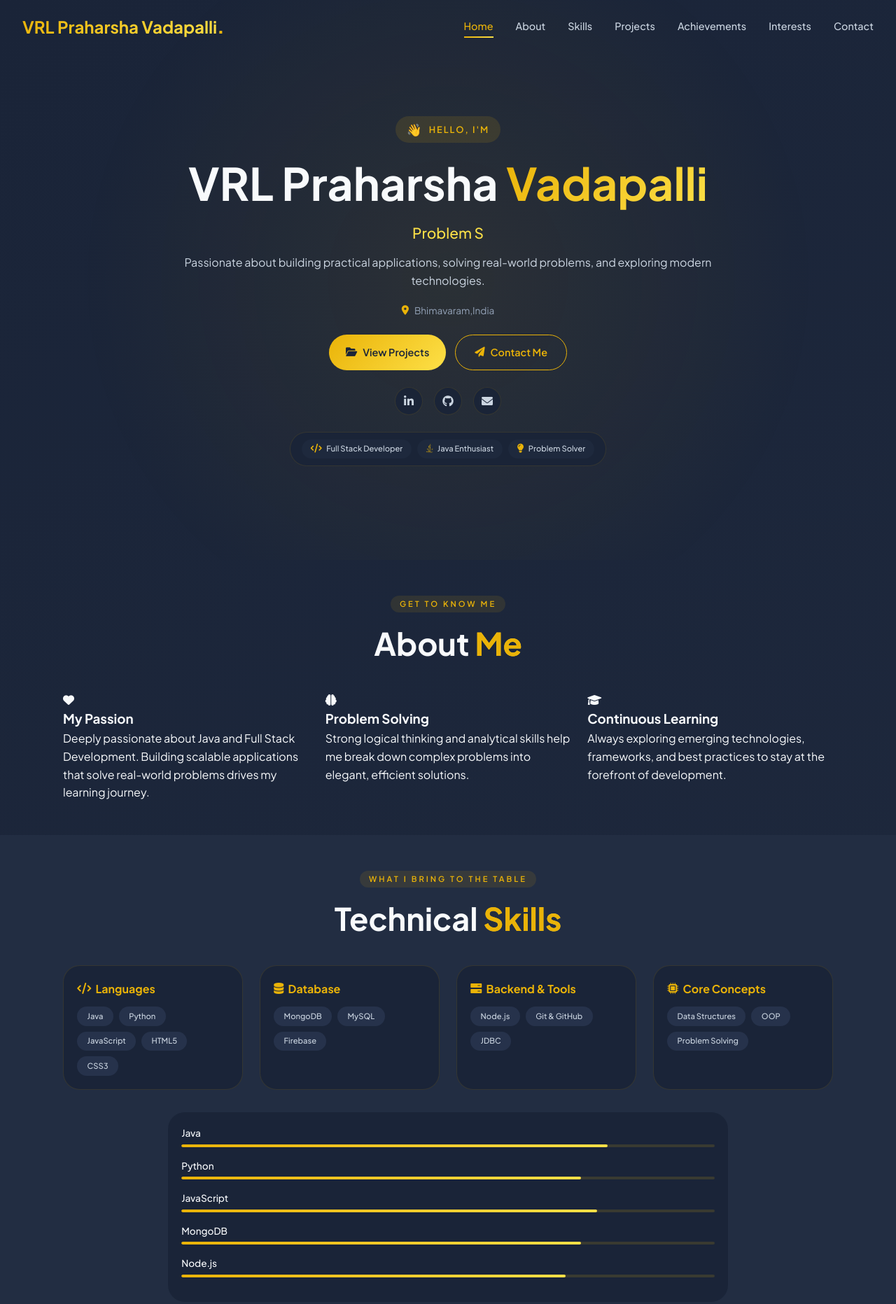
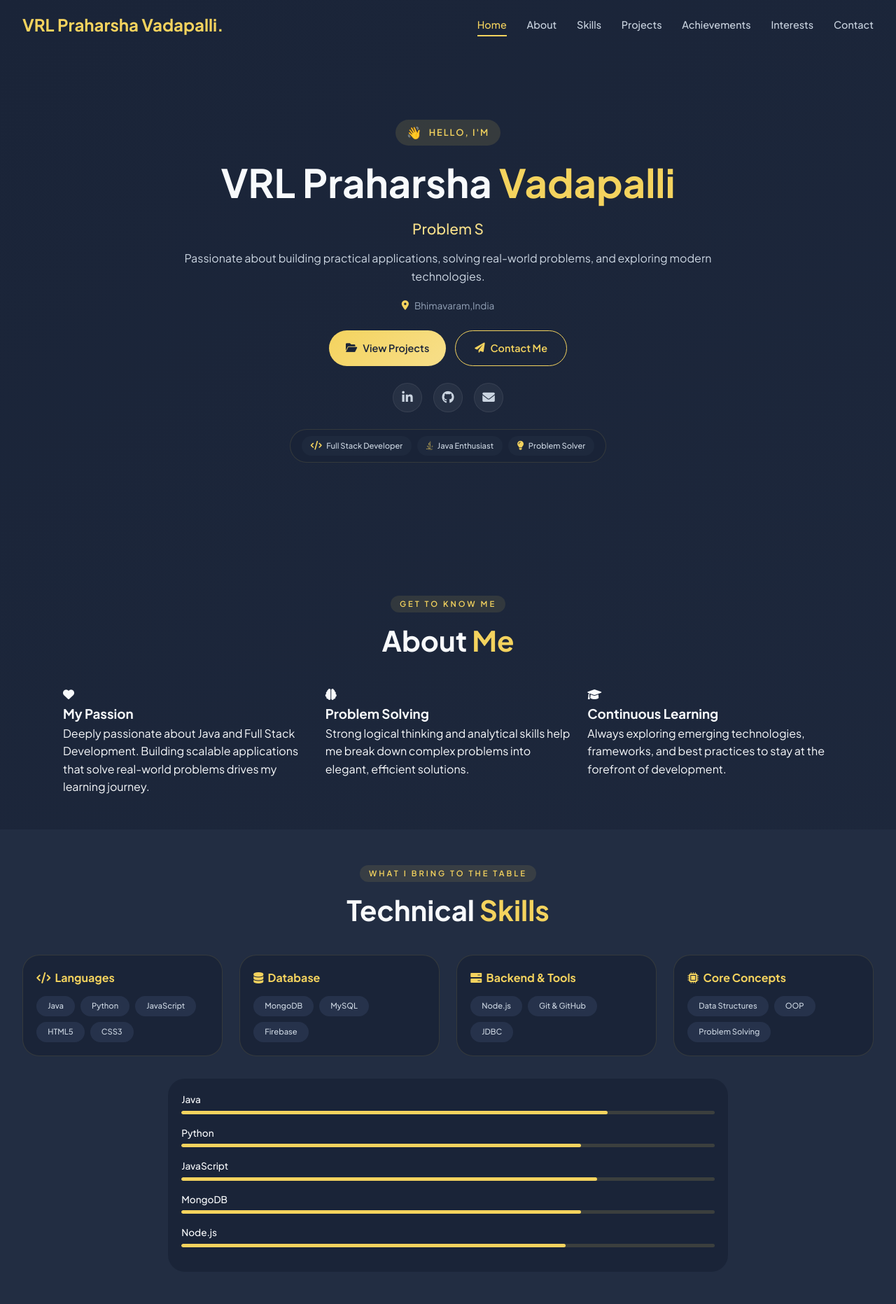
Before and after one commit to prahi-7/FUTURE_FS_O1, a plain HTML site: page frontend/index.html in a window 1280 px wide. Shown: the top 1863 px of the page at 70% size. Drawn offline with Linux system fonts and the light colour scheme.

Commit message:
Ui improved

```diff
--- a/frontend/style.css
+++ b/frontend/style.css
@@ -1,20 +1,20 @@
-/* ===== DEEP NAVY & GOLD - PROFESSIONAL DARK THEME ===== */
-/* Decreased navy intensity | Mobile optimized | No moving icons */
+/* ===== DEEP NAVY & SOFT GOLD - PROFESSIONAL DARK THEME ===== */
+/* Softer yellow | Mobile optimized | Clean social icons */
 
 :root {
-    /* ===== BACKGROUNDS - Softer Navy ===== */
+    /* ===== BACKGROUNDS ===== */
     --bg-primary: #1A2438;
     --bg-secondary: #222D42;
     --bg-tertiary: #2A3650;
     --bg-soft: #2E3A58;
     --bg-card: rgba(34, 45, 66, 0.95);
 
-    /* ===== GOLD ACCENTS ===== */
-    --gold-deep: #B8860B;
-    --gold-rich: #D4A017;
-    --gold-primary: #EAB308;
-    --gold-light: #FDE047;
-    --gold-soft: #FEF08A;
+    /* ===== SOFT GOLD ACCENTS (Softer yellow) ===== */
+    --gold-deep: #C49A1A;
+    --gold-rich: #D4AA1A;
+    --gold-primary: #F4D35E;
+    --gold-light: #F7DF8A;
+    --gold-soft: #FAEBB5;
 
     /* ===== TEXT COLORS ===== */
     --text-primary: #F8FAFC;
@@ -23,20 +23,19 @@
     --text-light: #64748B;
 
     /* ===== GRADIENTS ===== */
-    --gradient-primary: linear-gradient(135deg, #EAB308, #FDE047);
+    --gradient-primary: linear-gradient(135deg, #F4D35E, #F7DF8A);
     --gradient-secondary: linear-gradient(135deg, #1A2438, #222D42);
     --gradient-bg: linear-gradient(145deg, #1A2438 0%, #222D42 100%);
-    --gradient-glow: radial-gradient(circle at center, rgba(234, 179, 8, 0.08) 0%, rgba(26, 36, 56, 0) 70%);
 
     /* ===== GLASS EFFECTS ===== */
     --glass-dark: rgba(26, 36, 56, 0.9);
     --glass-medium: rgba(34, 45, 66, 0.8);
-    --glass-border: rgba(234, 179, 8, 0.12);
+    --glass-border: rgba(244, 211, 94, 0.12);
 
     /* ===== SHADOWS ===== */
     --shadow-sm: 0 4px 15px rgba(0, 0, 0, 0.2);
     --shadow-md: 0 8px 30px rgba(0, 0, 0, 0.25);
-    --shadow-gold: 0 8px 25px rgba(234, 179, 8, 0.1);
+    --shadow-gold: 0 8px 25px rgba(244, 211, 94, 0.08);
 
     /* ===== BORDERS ===== */
     --border-radius-sm: 10px;
@@ -65,26 +64,12 @@ body {
     color: var(--text-primary);
     line-height: 1.6;
     overflow-x: hidden;
-    position: relative;
-}
-
-/* ===== BACKGROUND GLOW (Static, no movement) ===== */
-body::before {
-    content: '';
-    position: fixed;
-    top: 0;
-    left: 0;
-    width: 100%;
-    height: 100%;
-    background: var(--gradient-glow);
-    pointer-events: none;
-    z-index: -1;
 }
 
 .container {
     max-width: 1280px;
     margin: 0 auto;
-    padding: 0 1.5rem;
+    padding: 0 1.2rem;
 }
 
 /* ===== NAVBAR ===== */
@@ -116,20 +101,12 @@ body::before {
     font-size: 1.5rem;
     font-weight: 700;
     text-decoration: none;
-    background: var(--gradient-primary);
-    -webkit-background-clip: text;
-    background-clip: text;
-    color: transparent;
-}
-
-.logo-dot {
     color: var(--gold-primary);
-    font-size: 1.7rem;
 }
 
 .nav-links {
     display: flex;
-    gap: 2rem;
+    gap: 1.8rem;
     list-style: none;
 }
 
@@ -149,7 +126,7 @@ body::before {
     left: 0;
     width: 0;
     height: 2px;
-    background: var(--gradient-primary);
+    background: var(--gold-primary);
     transition: width 0.3s ease;
 }
 
@@ -179,7 +156,7 @@ body::before {
     border-radius: 2px;
 }
 
-/* ===== HERO SECTION - MOBILE FIRST ===== */
+/* ===== HERO SECTION ===== */
 .hero {
     min-height: 100vh;
     display: flex;
@@ -212,7 +189,7 @@ body::before {
     font-weight: 600;
     letter-spacing: 2px;
     text-transform: uppercase;
-    background: rgba(234, 179, 8, 0.12);
+    background: rgba(244, 211, 94, 0.12);
     padding: 0.3rem 1rem;
     border-radius: 40px;
 }
@@ -229,10 +206,7 @@ body::before {
 }
 
 .gradient-text {
-    background: var(--gradient-primary);
-    -webkit-background-clip: text;
-    background-clip: text;
-    color: transparent;
+    color: var(--gold-primary);
 }
 
 .hero-role {
@@ -298,8 +272,8 @@ body::before {
     border: none;
 }
 
-.btn-primary:active {
-    transform: scale(0.97);
+.btn-primary:hover {
+    transform: translateY(-2px);
 }
 
 .btn-secondary {
@@ -308,10 +282,12 @@ body::before {
     color: var(--gold-primary);
 }
 
-.btn-secondary:active {
-    transform: scale(0.97);
+.btn-secondary:hover {
+    background: rgba(244, 211, 94, 0.08);
+    transform: translateY(-2px);
 }
 
+/* ===== SOCIAL ICONS - CLEANER ===== */
 .social-icons {
     display: flex;
     gap: 1rem;
@@ -320,24 +296,25 @@ body::before {
 }
 
 .social-icon {
-    width: 40px;
-    height: 40px;
-    background: var(--glass-dark);
+    width: 42px;
+    height: 42px;
+    background: rgba(255, 255, 255, 0.05);
     border-radius: 50%;
     display: flex;
     align-items: center;
     justify-content: center;
     color: var(--text-secondary);
-    font-size: 1rem;
+    font-size: 1.1rem;
     transition: var(--transition-base);
     text-decoration: none;
-    border: 1px solid var(--glass-border);
+    border: 1px solid rgba(255, 255, 255, 0.08);
 }
 
-.social-icon:active {
-    transform: scale(0.95);
-    background: var(--gradient-primary);
+.social-icon:hover {
+    background: var(--gold-primary);
     color: var(--bg-primary);
+    transform: translateY(-3px);
+    border-color: transparent;
 }
 
 /* Profile Picture */
@@ -361,7 +338,7 @@ body::before {
     height: 100%;
     object-fit: cover;
     border-radius: 50%;
-    border: 2px solid rgba(234, 179, 8, 0.3);
+    border: 2px solid rgba(244, 211, 94, 0.3);
     box-shadow: var(--shadow-md);
 }
 
@@ -402,7 +379,7 @@ body::before {
     color: var(--gold-primary);
 }
 
-/* ===== SECTIONS - MOBILE OPTIMIZED ===== */
+/* ===== SECTIONS ===== */
 section {
     padding: 3rem 0;
 }
@@ -420,7 +397,7 @@ section {
     font-weight: 600;
     margin-bottom: 0.5rem;
     display: inline-block;
-    background: rgba(234, 179, 8, 0.1);
+    background: rgba(244, 211, 94, 0.1);
     padding: 0.2rem 0.8rem;
     border-radius: 30px;
 }
@@ -435,7 +412,7 @@ section {
     color: var(--gold-primary);
 }
 
-/* ===== ABOUT SECTION ===== */
+/* ===== ABOUT ===== */
 .about-grid {
     display: flex;
     flex-direction: column;
@@ -450,14 +427,17 @@ section {
     padding: 1.2rem;
     text-align: center;
     border: 1px solid var(--glass-border);
+    transition: var(--transition-base);
+}
+
+.about-card:hover {
+    transform: translateY(-5px);
+    box-shadow: var(--shadow-gold);
 }
 
 .about-card i {
     font-size: 2rem;
-    background: var(--gradient-primary);
-    -webkit-background-clip: text;
-    background-clip: text;
-    color: transparent;
+    color: var(--gold-primary);
     margin-bottom: 0.8rem;
 }
 
@@ -472,7 +452,7 @@ section {
     line-height: 1.5;
 }
 
-/* ===== SKILLS SECTION ===== */
+/* ===== SKILLS ===== */
 .skills {
     background: var(--bg-secondary);
 }
@@ -482,9 +462,6 @@ section {
     flex-direction: column;
     gap: 1rem;
     margin-bottom: 2rem;
-    max-width: 1100px;
-    margin-left: auto;
-    margin-right: auto;
 }
 
 .skills-category {
@@ -492,6 +469,11 @@ section {
     padding: 1.2rem;
     border-radius: var(--border-radius-lg);
     border: 1px solid var(--glass-border);
+    transition: var(--transition-base);
+}
+
+.skills-category:hover {
+    transform: translateY(-3px);
 }
 
 .skills-category h3 {
@@ -511,11 +493,17 @@ section {
 
 .skill-badge {
     background: rgba(42, 54, 80, 0.8);
-    padding: 0.3rem 0.9rem;
+    padding: 0.35rem 1rem;
     border-radius: 30px;
     font-size: 0.7rem;
     font-weight: 500;
     color: var(--text-secondary);
+    transition: var(--transition-fast);
+}
+
+.skill-badge:hover {
+    background: var(--gold-primary);
+    color: var(--bg-primary);
 }
 
 .progress-skills {
@@ -538,21 +526,21 @@ section {
 }
 
 .progress-bar {
-    height: 4px;
-    background: rgba(234, 179, 8, 0.15);
+    height: 5px;
+    background: rgba(244, 211, 94, 0.15);
     border-radius: 10px;
     overflow: hidden;
 }
 
 .progress-fill {
     height: 100%;
-    background: var(--gradient-primary);
+    background: var(--gold-primary);
     border-radius: 10px;
     width: 0;
     transition: width 1s ease;
 }
 
-/* ===== PROJECTS SECTION ===== */
+/* ===== PROJECTS ===== */
 .projects-grid {
     display: flex;
     flex-direction: column;
@@ -566,6 +554,12 @@ section {
     border-radius: var(--border-radius-lg);
     overflow: hidden;
     border: 1px solid var(--glass-border);
+    transition: var(--transition-base);
+}
+
+.project-card:hover {
+    transform: translateY(-5px);
+    box-shadow: var(--shadow-gold);
 }
 
 .project-image {
@@ -586,7 +580,7 @@ section {
 .project-icon {
     width: 40px;
     height: 40px;
-    background: rgba(234, 179, 8, 0.12);
+    background: rgba(244, 211, 94, 0.12);
     border-radius: 12px;
     display: flex;
     align-items: center;
@@ -635,9 +629,14 @@ section {
     text-decoration: none;
     font-size: 0.75rem;
     color: var(--gold-light);
+    transition: var(--transition-fast);
 }
 
-/* ===== ACHIEVEMENTS & INTERESTS ===== */
+.project-links a:hover {
+    color: var(--gold-primary);
+}
+
+/* ===== ACHIEVEMENTS ===== */
 .achievements-grid {
     display: flex;
     flex-direction: column;
@@ -652,12 +651,18 @@ section {
     padding: 1.2rem;
     text-align: center;
     border: 1px solid var(--glass-border);
+    transition: var(--transition-base);
+}
+
+.achievement-card:hover {
+    transform: translateY(-5px);
+    box-shadow: var(--shadow-gold);
 }
 
 .achievement-icon {
     width: 55px;
     height: 55px;
-    background: rgba(234, 179, 8, 0.1);
+    background: rgba(244, 211, 94, 0.1);
     border-radius: 50%;
     display: flex;
     align-items: center;
@@ -680,6 +685,7 @@ section {
     color: var(--text-secondary);
 }
 
+/* ===== INTERESTS ===== */
 .interests-grid {
     display: flex;
     flex-wrap: wrap;
@@ -695,6 +701,12 @@ section {
     align-items: center;
     gap: 0.4rem;
     border: 1px solid var(--glass-border);
+    transition: var(--transition-fast);
+}
+
+.interest-card:hover {
+    background: rgba(244, 211, 94, 0.1);
+    transform: translateY(-2px);
 }
 
 .interest-card i {
@@ -707,7 +719,7 @@ section {
     font-weight: 500;
 }
 
-/* ===== CONTACT SECTION ===== */
+/* ===== CONTACT ===== */
 .contact-wrapper {
     display: flex;
     flex-direction: column;
@@ -730,7 +742,7 @@ section {
 .contact-detail i {
     width: 38px;
     height: 38px;
-    background: rgba(234, 179, 8, 0.1);
+    background: rgba(244, 211, 94, 0.1);
     border-radius: 12px;
     display: flex;
     align-items: center;
@@ -751,7 +763,7 @@ section {
 .contact-location i {
     width: 38px;
     height: 38px;
-    background: rgba(234, 179, 8, 0.1);
+    background: rgba(244, 211, 94, 0.1);
     border-radius: 12px;
     display: flex;
     align-items: center;
@@ -800,6 +812,11 @@ section {
     font-size: 0.9rem;
     cursor: pointer;
     width: 100%;
+    transition: var(--transition-base);
+}
+
+.btn-submit:hover {
+    transform: translateY(-2px);
 }
 
 /* ===== FOOTER ===== */
@@ -821,10 +838,7 @@ section {
 .footer-brand {
     font-weight: 600;
     font-size: 0.9rem;
-    background: var(--gradient-primary);
-    -webkit-background-clip: text;
-    background-clip: text;
-    color: transparent;
+    color: var(--gold-primary);
 }
 
 .footer-social {
@@ -835,6 +849,11 @@ section {
 .footer-social a {
     color: var(--text-tertiary);
     font-size: 0.9rem;
+    transition: var(--transition-fast);
+}
+
+.footer-social a:hover {
+    color: var(--gold-primary);
 }
 
 .copyright {
@@ -842,7 +861,7 @@ section {
     color: var(--text-tertiary);
 }
 
-/* ===== BACK TO TOP BUTTON ===== */
+/* ===== BACK TO TOP ===== */
 .back-to-top {
     position: fixed;
     bottom: 20px;
@@ -864,6 +883,11 @@ section {
 .back-to-top.show {
     opacity: 1;
     visibility: visible;
+}
+
+.back-to-top:hover {
+    background: var(--gold-primary);
+    color: var(--bg-primary);
 }
 
 /* ===== TABLET & DESKTOP ===== */
@@ -946,22 +970,7 @@ section {
     }
 }
 
-@media (min-width: 1280px) {
-    .hero-title {
-        font-size: 4rem;
-    }
-
-    .profile-container {
-        width: 280px;
-        height: 280px;
-    }
-
-    .section-title {
-        font-size: 2.8rem;
-    }
-}
-
-/* ===== HAMBURGER MENU ACTIVE STATE ===== */
+/* ===== MOBILE MENU ===== */
 @media (max-width: 768px) {
     .nav-links {
         position: fixed;
@@ -984,7 +993,7 @@ section {
     }
 }
 
-/* ===== TOUCH-FRIENDLY ACTIVE STATES ===== */
+/* ===== TOUCH FRIENDLY ===== */
 @media (hover: none) and (pointer: coarse) {
     .btn:active,
     .social-icon:active,
```
